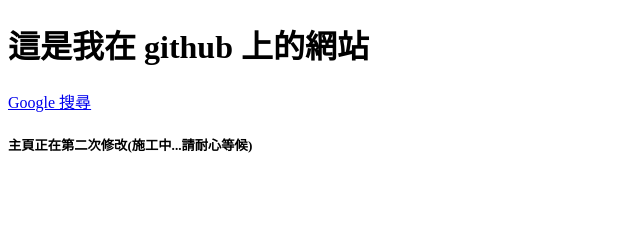
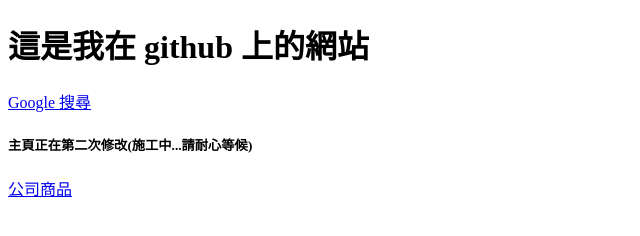
Before and after one commit to s911128/website, a plain HTML site: page index.html in a window 1280 px wide. Shown: the whole page, without its empty margins (0-640 px from the left). Drawn offline with Linux system fonts and the light colour scheme.

Commit message:
新增html連結

```diff
--- a/index.html
+++ b/index.html
@@ -9,6 +9,7 @@
     <h1> 這是我在 github 上的網站 </h1>
     <a href="www.google.com">Google 搜尋</a>
     <h5> 主頁正在第二次修改(施工中...請耐心等候)</h5>
+    <a href="products.html">公司商品</a>
 
 </body>
 </html>
```
